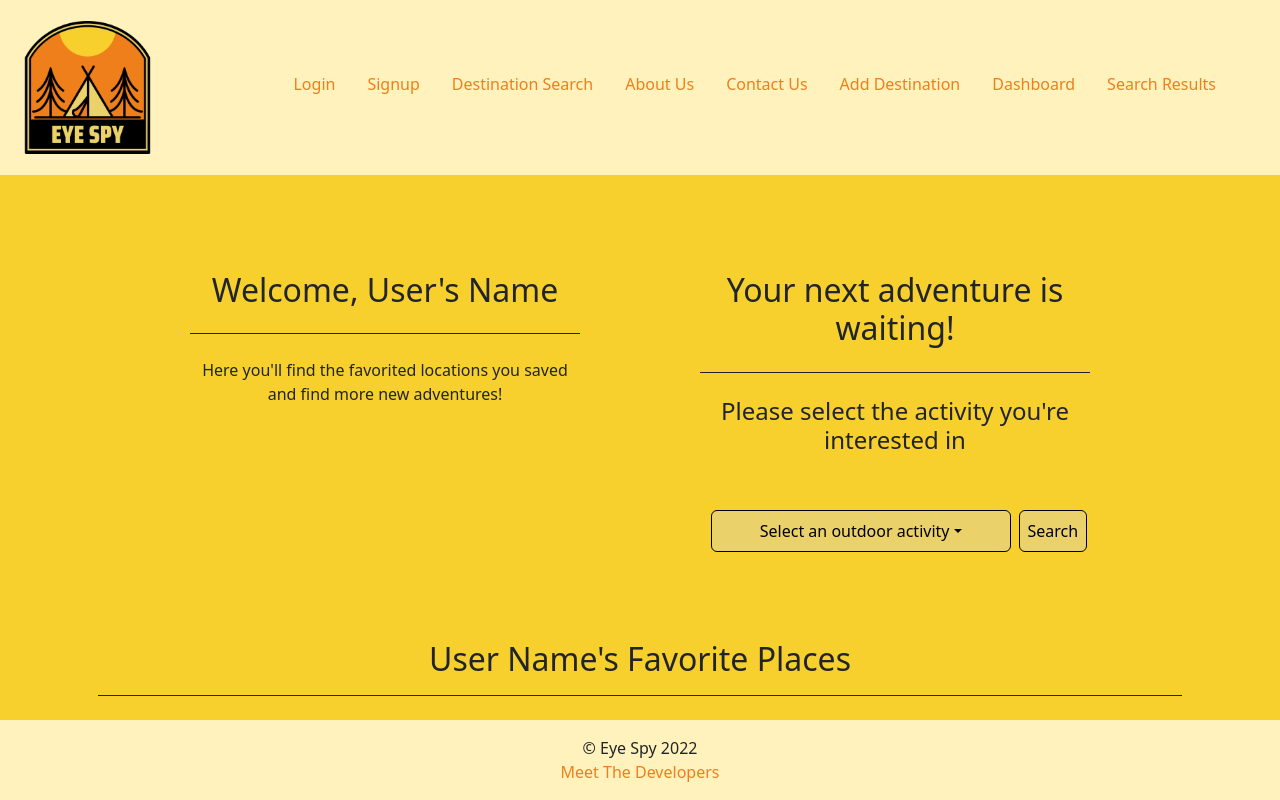
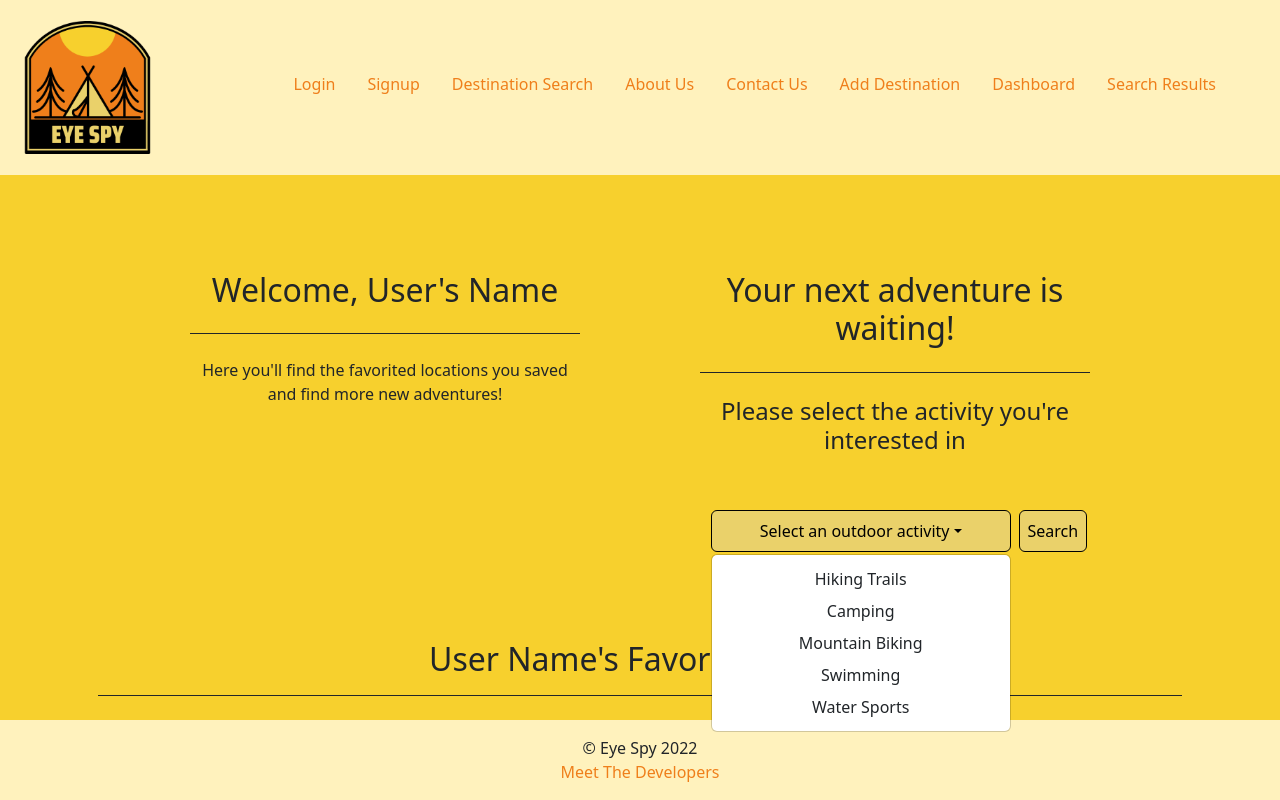
Before and after one commit to CaptainNate/Eye-Spy, a React (Create React App) app in the folder client/: page /dashboard in a window 1280 px wide. Both pictures are taken after a click on the button "Select an outdoor activity". Shown: the top 800 px of the page. Built offline with nearby package versions, Linux system fonts and the light colour scheme; grey boxes are pictures that could not be loaded.

Commit message:
debugged dropdown menu and spacing issues, working on queries in client directory

```diff
--- a/client/public/index.html
+++ b/client/public/index.html
@@ -37,6 +37,11 @@
       <!-- fonts -->
     <link rel="stylesheet" href="https://fonts.googleapis.com/css2?family=Material+Symbols+Outlined:opsz,wght,FILL,GRAD@20..48,100..700,0..1,-50..200" />
 
+    <!-- bootstrap -->
+    <link href="https://cdn.jsdelivr.net/npm/bootstrap@5.0.0/dist/css/bootstrap.min.css" rel="stylesheet" >
+    <script src="https://cdn.jsdelivr.net/npm/@popperjs/core@2.9.2/dist/umd/popper.min.js" ></script>
+    <script src="https://cdn.jsdelivr.net/npm/bootstrap@5.0.1/dist/js/bootstrap.min.js" integrity="sha384-Atwg2Pkwv9vp0ygtn1JAojH0nYbwNJLPhwyoVbhoPwBhjQPR5VtM2+xf0Uwh9KtT" crossorigin="anonymous"></script>
+
     <title>Eye Spy</title>
   </head>
   <body>
--- a/client/src/components/Modals/index.js
+++ b/client/src/components/Modals/index.js
@@ -13,7 +13,7 @@ function Modals(props) {
             centered
         >
             <Modal.Header closeButton>
-                <Modal.Title dialogClassName="modalTitle" id="modal-title">
+                <Modal.Title className="modalTitle" id="modal-title">
                     Modal heading
                 </Modal.Title>
             </Modal.Header>
--- a/client/src/components/SearchBar/index.js
+++ b/client/src/components/SearchBar/index.js
@@ -11,12 +11,12 @@ function SearchBar() {
                 <button className="all-btns p-2 rounded px-5 dropdown-toggle" type="button" id="dropdownMenuButton1" data-bs-toggle="dropdown" aria-expanded="false">
                     Select an outdoor activity
                 </button>
-                <ul className="dropdown-menu" aria-labelledby="dropdownMenuButton1">
-                    <li><a id="search-bar-hiking" className="dropdown-item" href="/">Hiking Trails</a></li>
-                    <li><a id="search-bar-camping" className="dropdown-item" href="/">Camping</a></li>
-                    <li><a id="search-bar-biking" className="dropdown-item" href="/">Mountain Biking</a></li>
-                    <li><a id="search-bar-swimming" className="dropdown-item" href="/">Swimming</a></li>
-                    <li><a id="search-bar-water-sport" className="dropdown-item" href="/">Water Sports</a></li>
+                <ul className="dropdown-menu" aria-labelledby="dropdownMenuButton1" style={{width:"100%"}}>
+                    <li><a id="search-bar-hiking" className="dropdown-item text-center" href="/">Hiking Trails</a></li>
+                    <li><a id="search-bar-camping" className="dropdown-item text-center" href="/">Camping</a></li>
+                    <li><a id="search-bar-biking" className="dropdown-item text-center" href="/">Mountain Biking</a></li>
+                    <li><a id="search-bar-swimming" className="dropdown-item text-center" href="/">Swimming</a></li>
+                    <li><a id="search-bar-water-sport" className="dropdown-item text-center" href="/">Water Sports</a></li>
                 </ul>
             </div>
         </div>
--- a/client/src/components/SearchResults/index.js
+++ b/client/src/components/SearchResults/index.js
@@ -37,6 +37,7 @@ function SearchResults(props) {
                         <label for="validationTextarea" className="form-label">Comments</label>
                         <textarea className="form-control" id="add-comment" placeholder="Add A Comment" name="add-comment" type="text" rows="3" style={{ height: "100%" }}></textarea>
                     </div>
+                    < br/>
                     <div className="card-body text-center">
                         <Button variant="primary" onClick={() => setModalShow(true)}>
                             View all comments
@@ -49,6 +50,11 @@ function SearchResults(props) {
                     </div>
                 </div>
             </div>
+            < br/>
+            < br/>
+            < br/>
+
+
         </div>
     )
 }
--- a/client/src/index.css
+++ b/client/src/index.css
@@ -9,11 +9,12 @@
 }
 
 * {
-    margin: 0;
-    padding: 0;
+  margin: 0;
+  padding: 0;
 }
 
-html, body {
+html,
+body {
   /* add font from google fonts */
   width: 100%;
   height: 100%;
@@ -37,7 +38,7 @@ html, body {
 .all-btns:hover {
   background-color: var(--tertiary);
   border: 1px solid var(--black);
-  color:  var(--black);
+  color: var(--black);
 }
 
 /* HEADER */
@@ -67,3 +68,9 @@ footer {
 
 
 /* MODAL */
+.modalTitle {
+  position: absolute;
+  top: 10%;
+  left: 50%;
+  transform: translate(-50%, -50%);
+}
```
Also changed, not shown: client/src/utils/queries.js (+9 -1 lines).
